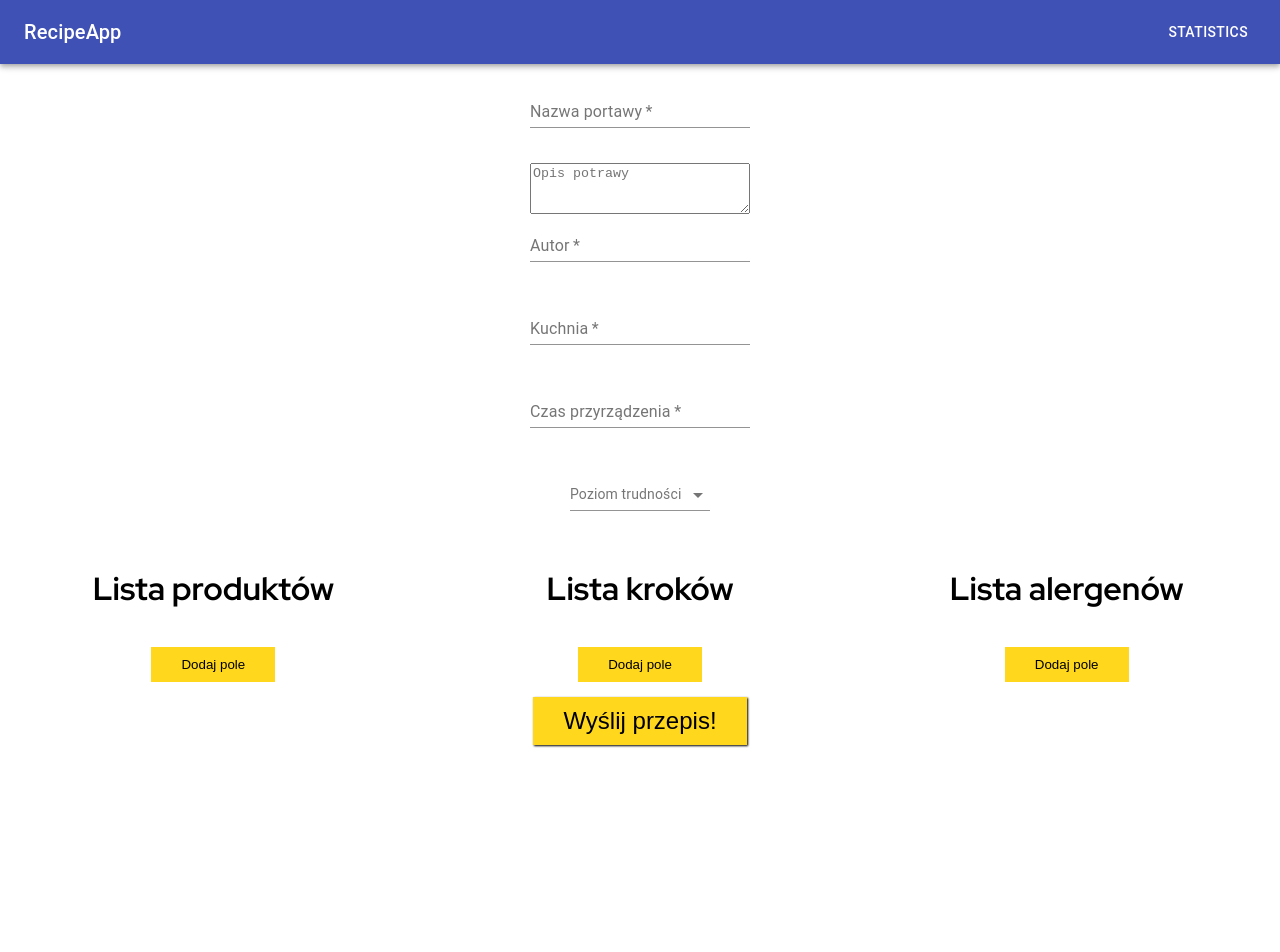
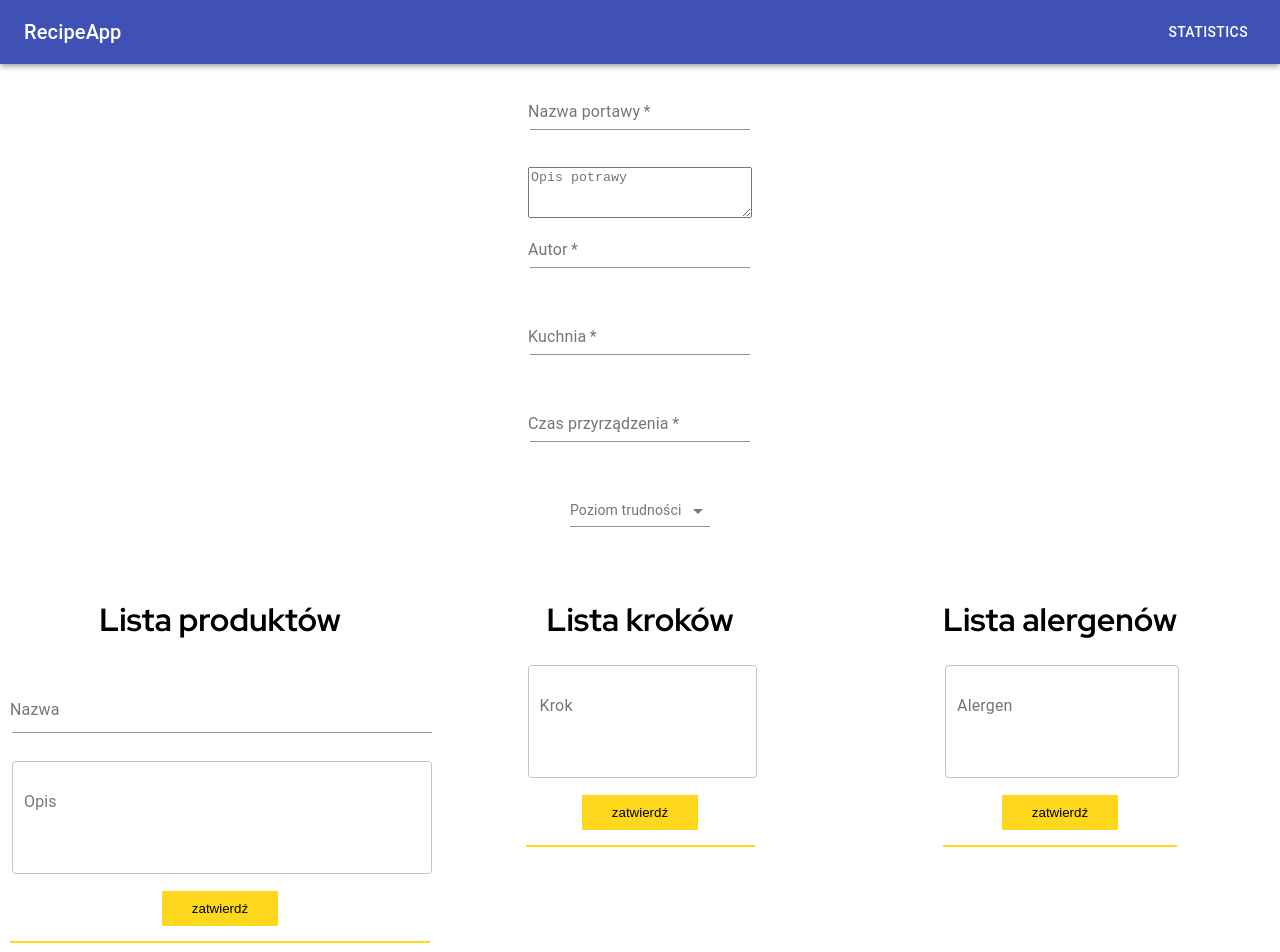
Before and after one commit to teach-tech-service/recipeapp, a React (Create React App) app in the folder client/: page /add in a window 1280 px wide. Shown: the top 952 px of the page. Before the commit the page ends 800 px from the top, so only its background shows below. Built offline with nearby package versions, Linux system fonts and the light colour scheme.

Commit message:
Changed adding new recipe

```diff
--- a/client/src/pages/addRecipe.js
+++ b/client/src/pages/addRecipe.js
@@ -8,6 +8,22 @@ import FormControl from "@material-ui/core/FormControl";
 import Select from "@material-ui/core/Select";
 import Button from "@material-ui/core/Button";
 import InputLabel from "@material-ui/core/InputLabel";
+import Table from '@material-ui/core/Table';
+import TableBody from '@material-ui/core/TableBody';
+import TableCell from '@material-ui/core/TableCell';
+import TableHead from '@material-ui/core/TableHead';
+import TablePagination from '@material-ui/core/TablePagination';
+import TableRow from '@material-ui/core/TableRow';
+import TableSortLabel from '@material-ui/core/TableSortLabel';
+import Toolbar from '@material-ui/core/Toolbar';
+import Typography from '@material-ui/core/Typography';
+import Paper from '@material-ui/core/Paper';
+import Checkbox from '@material-ui/core/Checkbox';
+import IconButton from '@material-ui/core/IconButton';
+import Tooltip from '@material-ui/core/Tooltip';
+import FormControlLabel from '@material-ui/core/FormControlLabel';
+import Switch from '@material-ui/core/Switch';
+import Grid from '@material-ui/core/Grid';
 
 const styles = style => ({
   container: {
@@ -17,7 +33,8 @@ const styles = style => ({
     alignItems: "center",
     "& > input": {
       margin: "10px 0 "
-    }
+    },
+    margin: 10,
   },
   form: {
     display: "flex",
@@ -38,6 +55,12 @@ const styles = style => ({
     justifyContent: "center"
   },
   listItem: {
+
+    "& label": {
+      padding: "15px 0"
+    }
+  },
+  formItem: {
     "& button": {
       backgroundColor: "#ffd71d",
       border: "none",
@@ -45,13 +68,11 @@ const styles = style => ({
       margin: "15px 0 0 0",
       cursor: "pointer"
     },
-    "& label": {
-      padding: "15px 0"
-    }
-  },
-  formItem: {
     borderBottom: "2px solid #ffd71d",
     padding: "15px 0"
+  },
+  addedItem: {
+    borderBottom: "2px solid #ffd71d",
   },
   sendBtn: {
     backgroundColor: "#ffd71d",
@@ -66,7 +87,8 @@ const styles = style => ({
     flexDirection: "column"
   },
   textField: {
-    margin: "0"
+    margin: "0",
+    padding: 2,
   },
   formControl: {
     minWidth: 140
@@ -91,6 +113,10 @@ class addRecipe extends React.Component {
     author: "",
     heroImage: "",
     ingredients: [],
+    nameIng: "",
+    descIng: "",
+    step: "",
+    allergen: "",
     ingredientsHelper: [],
     steps: [],
     stepsHelper: [],
@@ -101,12 +127,15 @@ class addRecipe extends React.Component {
   };
   handleChange = e => {
     this.setState({
+      ...this.state,
       [e.target.name]: e.target.value
     });
+    console.log(this.state.step)
   };
 
   selectDifficulty = e => {
     this.setState({
+      ...this.state,
       difficulty: e.target.value
     });
   };
@@ -114,65 +143,122 @@ class addRecipe extends React.Component {
   ingredientsNumber = e => {
     e.preventDefault();
     this.setState({
+      ...this.state,
       ingredientsHelper: [...this.state.ingredientsHelper, ""]
     });
   };
   stepsNumber = e => {
     e.preventDefault();
     this.setState({
+      ...this.state,
       stepsHelper: [...this.state.stepsHelper, ""]
     });
   };
   allergensNumber = e => {
     e.preventDefault();
     this.setState({
+      ...this.state,
       allergensHelper: [...this.state.allergensHelper, ""]
     });
   };
 
   setIngredients = e => {
     e.preventDefault();
-    let item = [];
-    for (let i = 1; i <= this.state.ingredientsHelper.length * 2; i += 2) {
-      item.push({
-        name: e.target[i].value,
-        value: e.target[i + 1].value
+    var items = this.state.ingredients;
+
+    items.push({
+      name: this.state.nameIng,
+      value: this.state.descIng
     });
-    }
-    console.log(item);
+    console.log(e.target.value);
     this.setState({
-      ingredients: item
+      ...this.state,
+      ingredients: items,
+      nameIng: "",
+      descIng: "",
     });
+    console.log(this.state.ingredients)
   };
   setSteps = e => {
     e.preventDefault();
-    let item = [];
-    for (let i = 1; i <= this.state.stepsHelper.length; i++) {
-      item.push({
-        number: i,
-        description: e.target[i].value
+    var items = this.state.steps;
+    items.push({
+      number: this.state.steps.length + 1,
+      description: this.state.step
     });
-    }
-    console.log(item);
+
+    console.log(items);
     this.setState({
-      steps: item
+      ...this.state,
+      steps: items,
+      step: ""
     });
   };
 
   setAllergens = e => {
     e.preventDefault();
-    let item = [];
-    for (let i = 1; i <= this.state.allergensHelper.length; i++) {
+    var item = this.state.allergens;
     item.push({
-        number: i,
-        description: e.target[i].value
+      number: this.state.allergens.length + 1,
+      name: this.state.allergen
     });
-    }
+
     console.log(item);
     this.setState({
-      allergens: item
+      ...this.state,
+      allergens: item,
+      allergen: ""
     });
   };
+
+  removeIngredients = (e, name) =>{
+    console.log(e, name)
+    if(name === "ingredients"){
+      let items = this.state.ingredients.filter((item, key) => {
+        if (key !== e) {
+          return item
+        }
+      })
+      console.log(items)
+      // for(let i =0; i< items.length; i++){
+      //   items[i].
+      // }
+      this.setState({
+        ...this.state,
+        ingredients: items,
+      })
+    }else if(name === "steps"){
+      let items = this.state.steps.filter((item, key) => {
+        if (key !== e) {
+          return item
+        }
+      })
+      console.log(items)
+      for(let i =0; i< items.length; i++){
+        items[i].number = i+1
+      }
+      this.setState({
+        ...this.state,
+        steps: items,
+      })
+    }else if(name === "allergen"){
+      let items = this.state.allergens.filter((item, key) => {
+        if (key !== e) {
+          return item
+        }
+      })
+      console.log(items)
+      for(let i =0; i< items.length; i++){
+        items[i].number = i+1
+      }
+      this.setState({
+        ...this.state,
+        allergens: items,
+      })
+    }
+
+  }
+
 
   sendRecipe = () => {
     let recipe = {
@@ -218,6 +304,7 @@ class addRecipe extends React.Component {
       return;
     }
     this.setState({
+      ...this.state,
       errors: errorsList
     });
 
@@ -309,66 +396,140 @@ class addRecipe extends React.Component {
         <p className={classes.error}>{this.state.errors[4]}</p>
         <div className={classes.lists}>
           <div className={classes.listItem}>
+            <form className={classes.form}>
+              <div className={classes.formItem}>
                 <h1>Lista produktów</h1>
-            <form onSubmit={this.setIngredients} className={classes.form}>
-              <button onClick={this.ingredientsNumber}>Dodaj pole</button>
-              {this.state.ingredientsHelper.length > 0
-                ? this.state.ingredientsHelper.map((item, index) => {
-                    return (
-                      <div className={classes.formItem}>
-                        {`${index + 1} produkt `}
-                        <label>
-                          <br />
-                          Nazwa
-                        </label>
-                        <input name={`nazwa ${index}`} />
-                        <label>Opis</label>
-                        <input name={`ilosc ${index}`} />
+
+                <Grid container spacing={3}
+                  direction="row"
+                  justify="center"
+                  alignItems="center">
+                  <Grid item xs={12}>
+
+                    <TextField
+                      id="standard-name"
+                      label="Nazwa"
+                      className={classes.textField}
+                      name="nameIng"
+                      onChange={this.handleChange}
+                      margin="normal"
+                      value={this.state.nameIng}
+                      fullWidth={true}
+                    />
+                  </Grid>
+
+                  <Grid item xs={12}>
+                    <TextField
+                      id="outlined-multiline-static"
+                      label="Opis"
+                      multiline
+                      rows="4"
+                      value={this.state.descIng}
+                      className={classes.textField}
+                      margin="normal"
+                      variant="outlined"
+                      fullWidth={true}
+                      name="descIng"
+                      onChange={this.handleChange}
+                    />
+                  </Grid>
+                </Grid>
+                <button value="zatwierdź" onClick={this.setIngredients}>zatwierdź</button>
+
               </div>
-                    );
-                  })
-                : null}
-              {this.state.ingredientsHelper.length > 0 ? (
-                <button value="zatwierdź">zatwierdź</button>
-              ) : null}
+              {this.state.ingredients.length > 0 ?
+                this.state.ingredients.map((row, key) => (
+                  <div className={classes.addedItem}>
+                    <h4>{row.name}</h4>
+                    <p>{row.value}</p>
+                    <Button color="primary" style={{ color: "#000000" }} className={classes.button}
+                      onClick={() => this.removeIngredients(key, "ingredients")}>
+                      USUŃ
+                  </Button>
+                  </div>
+                )) : null}
             </form>
           </div>
           <div className={classes.listItem}>
             <form onSubmit={this.setSteps} className={classes.form}>
+              <div className={classes.formItem}>
                 <h1>Lista kroków</h1>
-              <button onClick={this.stepsNumber}>Dodaj pole</button>
-              {this.state.stepsHelper.length > 0
-                ? this.state.stepsHelper.map((item, index) => {
-                    return (
-                      <div className={classes.formItem}>
-                        {`${index + 1} krok`}
-                        <input name={`krok ${index}`} />
+                <Grid container spacing={3}
+                  direction="row"
+                  justify="center"
+                  alignItems="center">
+
+                  <Grid item xs={12}>
+                    <TextField
+                      id="outlined-multiline-static2"
+                      label="Krok"
+                      multiline
+                      rows="4"
+                      value={this.state.step}
+                      className={classes.textField}
+                      margin="normal"
+                      variant="outlined"
+                      fullWidth={true}
+                      name="step"
+                      onChange={this.handleChange}
+                    />
+                  </Grid>
+                </Grid>
+                <button value="zatwierdź" onClick={this.setSteps}>zatwierdź</button>
               </div>
-                    );
-                  })
-                : null}
-              {this.state.stepsHelper.length > 0 ? (
-                <button value="zatwierdź">zatwierdź</button>
-              ) : null}
+              {this.state.steps.length > 0 ?
+                this.state.steps.map((row, key) => (
+                  <div className={classes.addedItem}>
+                    <h4>Krok {key + 1}</h4>
+                    <p>{row.description}</p>
+                    <Button color="primary" style={{ color: "#000000" }} className={classes.button}
+                      onClick={() => this.removeIngredients(key, "steps")}>
+                      USUŃ
+                  </Button>
+                  </div>
+                )) : null}
             </form>
           </div>
+
           <div className={classes.listItem}>
             <form onSubmit={this.setAllergens} className={classes.form}>
+              <div className={classes.formItem}>
                 <h1>Lista alergenów</h1>
-              <button onClick={this.allergensNumber}>Dodaj pole</button>
-              {this.state.allergensHelper.length > 0
-                ? this.state.allergensHelper.map((item, index) => {
-                    return (
-                      <div className={classes.formItem}>
-                        {`${index + 1} allergen`}
-                        <input name={`allergen ${index}`} />
+                <Grid container spacing={3}
+                  direction="row"
+                  justify="center"
+                  alignItems="center">
+                  <Grid item xs={12}>
+                    <TextField
+                      id="outlined-multiline-static3"
+                      label="Alergen"
+                      multiline
+                      rows="4"
+                      value={this.state.allergen}
+                      className={classes.textField}
+                      margin="normal"
+                      variant="outlined"
+                      fullWidth={true}
+                      name="allergen"
+                      onChange={this.handleChange}
+
+                    />
+                  </Grid>
+                </Grid>
+                <button value="zatwierdź" onClick={this.setAllergens}>zatwierdź</button>
+
               </div>
-                    );
-                  })
-                : null}
-              {this.state.allergensHelper.length > 0 ? (
-                <button value="zatwierdź">zatwierdź</button>
-              ) : null}
+              {this.state.allergens.length > 0 ?
+                this.state.allergens.map((row, key) => (
+                  <div className={classes.addedItem}>
+                    <h4>Alergen {key + 1}</h4>
+                    <p>{row.name}</p>
+                    <Button color="primary" style={{ color: "#000000" }} className={classes.button}
+                      onClick={() => this.removeIngredients(key, "allergen")}>
+                      USUŃ
+                  </Button>
+                  </div>
+                )) : null}
             </form>
           </div>
         </div>
```
Also changed, not shown: 1 other file (tests, documents, lock files or other folders). Lines whose indentation alone changed are shown as unchanged.
